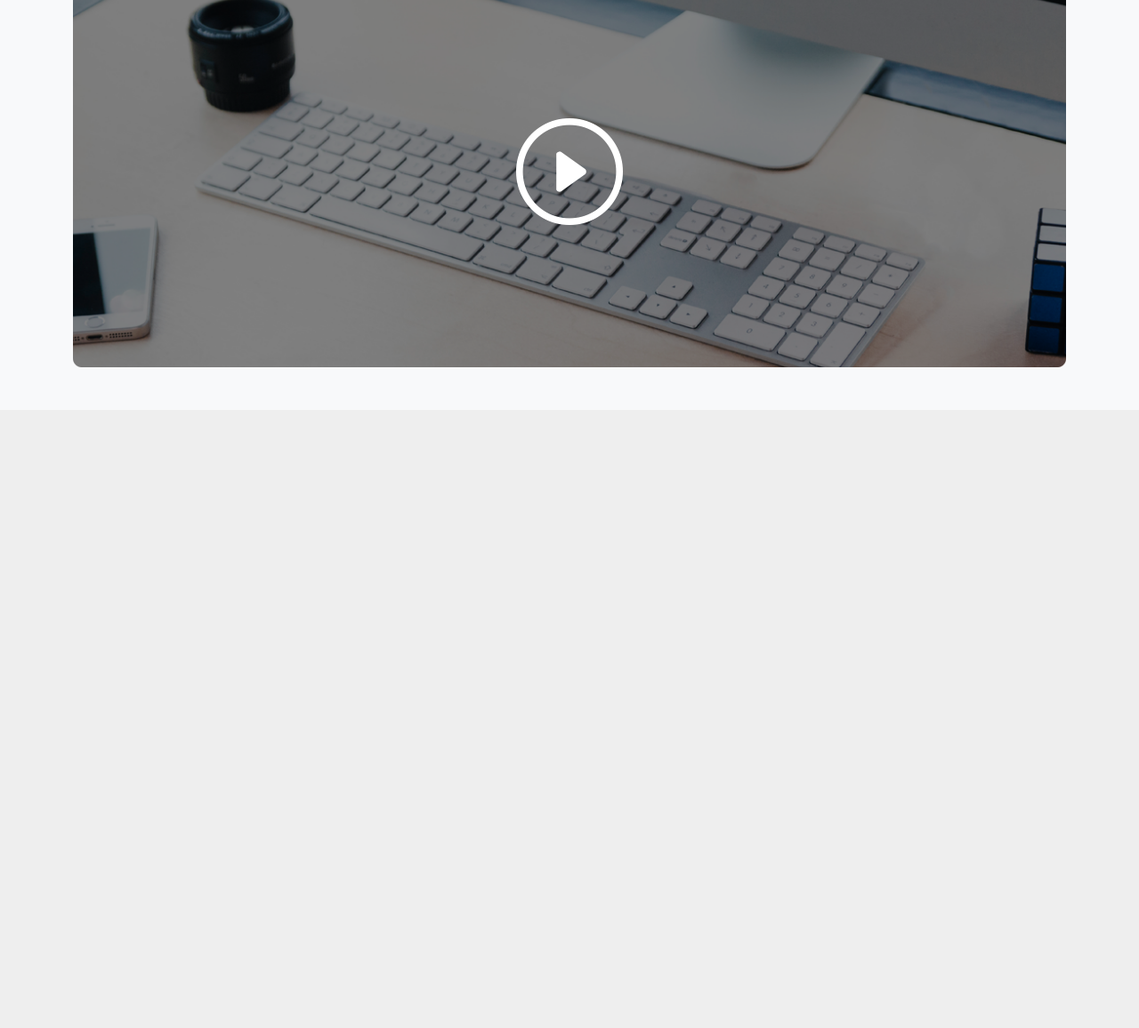
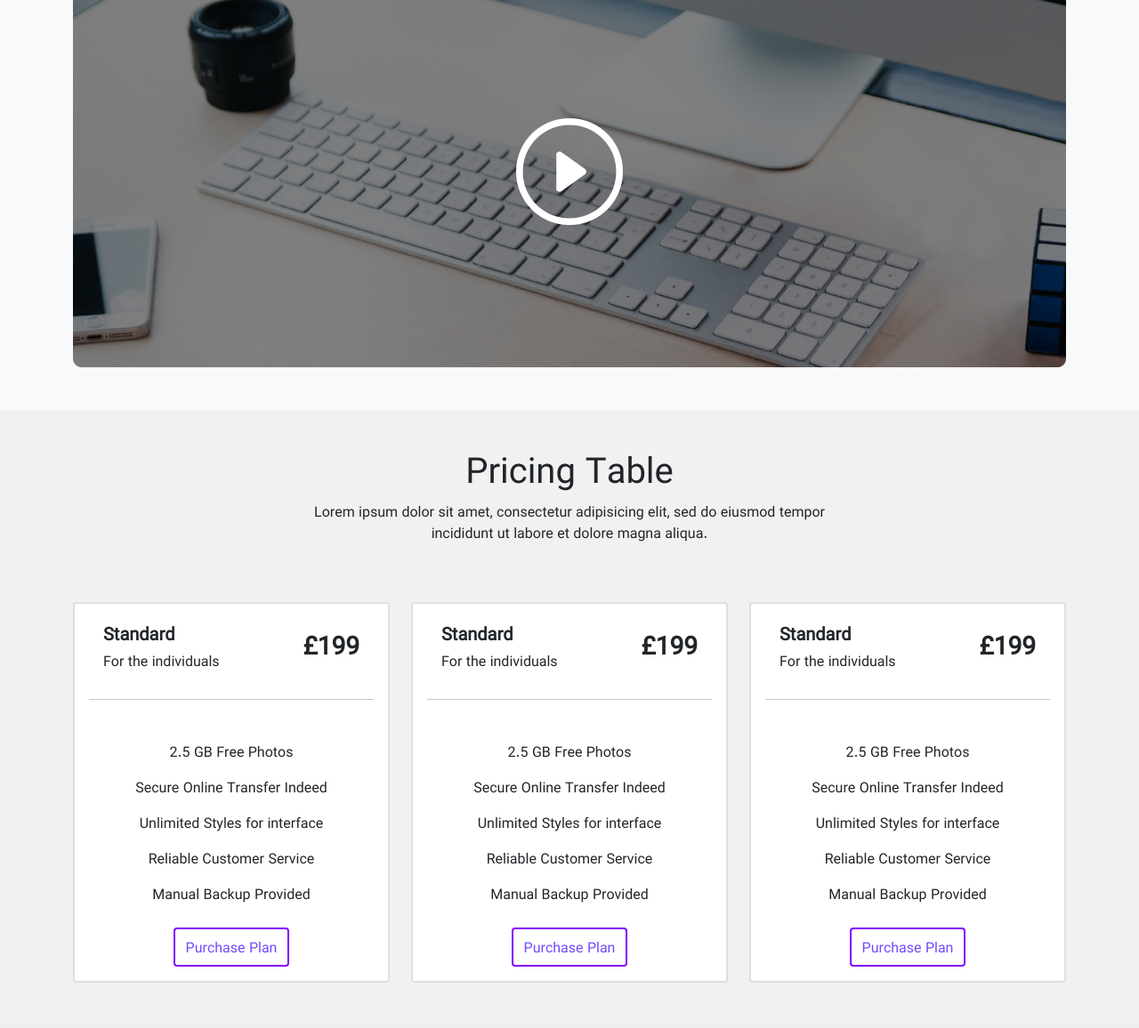
Before and after one commit to mm-tvkl/Complete-Project-3, a website: page index.html in a window 1280 px wide. Shown: the part 2847-4003 px from the top of the page at 89% size. Before the commit the page ends 3308 px from the top, so only its background shows below. Drawn offline with nearby package versions, Linux system fonts and the light colour scheme; files whose address does not match are found by name.

Commit message:
Pricing Table added to Project

```diff
--- a/css/style.css
+++ b/css/style.css
@@ -96,3 +96,27 @@ background: linear-gradient(270deg, rgba(106,46,255,1) 0%, rgba(208,78,255,1) 10
 .m-card-title{
     font-size: 120px;
 }
+
+.btn-card{
+    background-color: transparent;
+    border: 2px solid #8400ff;
+    color: #7249fb;
+    padding-top: 10px;
+    transition: all 300ms;
+}
+
+.btn-card:hover{
+    background-color: #8400ff;
+    border: 2px solid #8400ff;
+    color: white;
+    padding-top: 10px;
+}
+
+.m-card{
+    transition: box-shadow 200ms , margin-top 300ms;
+}
+
+.m-card:hover{
+    box-shadow: 0px 0px 30px #dddddd;
+    margin-top: -6px;
+}
--- a/index.html
+++ b/index.html
@@ -217,7 +217,103 @@
         </div>
     </section>
 
-    <!--  -->
+    <!-- Pricing Table -->
+    <section>
+        <div class="container-fluid" style="background-color: #f1f1f1;">
+            <div class="container">
+                <!-- Title -->
+                <div class="row justify-content-center">
+                    <div class="col-sm-12 col-lg-7 text-center mt-5">
+                        <h1>Pricing Table</h1>
+                        <p>Lorem ipsum dolor sit amet, consectetur adipisicing elit, sed do eiusmod tempor incididunt ut labore et dolore magna aliqua.</p>
+                    </div>
+                </div>
+
+                <!-- Card -->
+                <div class="row gy-4 my-4 pb-5 justify-content-center">
+                    <!-- ITEM 1 -->
+                    <div class="col-sm-12 col-md-6 col-lg-4">
+                        <div class="card m-card border-2">
+                            <div class="card-body">
+                                <div class="card-header bg-white border-0 d-flex align-items-center justify-content-center">
+                                    <div class="card-header-title me-auto">
+                                        <h5 class="fw-bold">Standard</h5>
+                                        <h6>For the individuals</h6>
+                                    </div>
+                                    <h3 class="fw-bold">£199</h3>
+                                </div>
+                                <hr>
+                                <div class="text-center mt-5">
+                                    <p>2.5 GB Free Photos</p>
+                                    <p>Secure Online Transfer Indeed</p>
+                                    <p>Unlimited Styles for interface</p>
+                                    <p>Reliable Customer Service</p>
+                                    <p>Manual Backup Provided</p>
+                                </div>
+                                <div class="text-center mt-4">
+                                    <a href="#" class="btn btn-card">Purchase Plan</a>
+                                </div>
+                            </div>
+                        </div>
+                    </div>
+
+                    <!-- ITEM 2 -->
+                    <div class="col-sm-12 col-md-6 col-lg-4">
+                        <div class="card m-card border-2">
+                            <div class="card-body">
+                                <div class="card-header bg-white border-0 d-flex align-items-center justify-content-center">
+                                    <div class="card-header-title me-auto">
+                                        <h5 class="fw-bold">Standard</h5>
+                                        <h6>For the individuals</h6>
+                                    </div>
+                                    <h3 class="fw-bold">£199</h3>
+                                </div>
+                                <hr>
+                                <div class="text-center mt-5">
+                                    <p>2.5 GB Free Photos</p>
+                                    <p>Secure Online Transfer Indeed</p>
+                                    <p>Unlimited Styles for interface</p>
+                                    <p>Reliable Customer Service</p>
+                                    <p>Manual Backup Provided</p>
+                                </div>
+                                <div class="text-center mt-4">
+                                    <a href="#" class="btn btn-card">Purchase Plan</a>
+                                </div>
+                            </div>
+                        </div>
+                    </div>
+
+                    <!-- ITEM 3 -->
+                    <div class="col-sm-12 col-md-6 col-lg-4">
+                        <div class="card m-card border-2">
+                            <div class="card-body">
+                                <div class="card-header bg-white border-0 d-flex align-items-center justify-content-center">
+                                    <div class="card-header-title me-auto">
+                                        <h5 class="fw-bold">Standard</h5>
+                                        <h6>For the individuals</h6>
+                                    </div>
+                                    <h3 class="fw-bold">£199</h3>
+                                </div>
+                                <hr>
+                                <div class="text-center mt-5">
+                                    <p>2.5 GB Free Photos</p>
+                                    <p>Secure Online Transfer Indeed</p>
+                                    <p>Unlimited Styles for interface</p>
+                                    <p>Reliable Customer Service</p>
+                                    <p>Manual Backup Provided</p>
+                                </div>
+                                <div class="text-center mt-4">
+                                    <a href="#" class="btn btn-card">Purchase Plan</a>
+                                </div>
+                            </div>
+                        </div>
+                    </div>
+                </div>
+
+            </div>
+        </div>
+    </section>
+
 </body>
 <script src="./node_modules/bootstrap/dist/js/bootstrap.bundle.min.js"></script>
 
```
